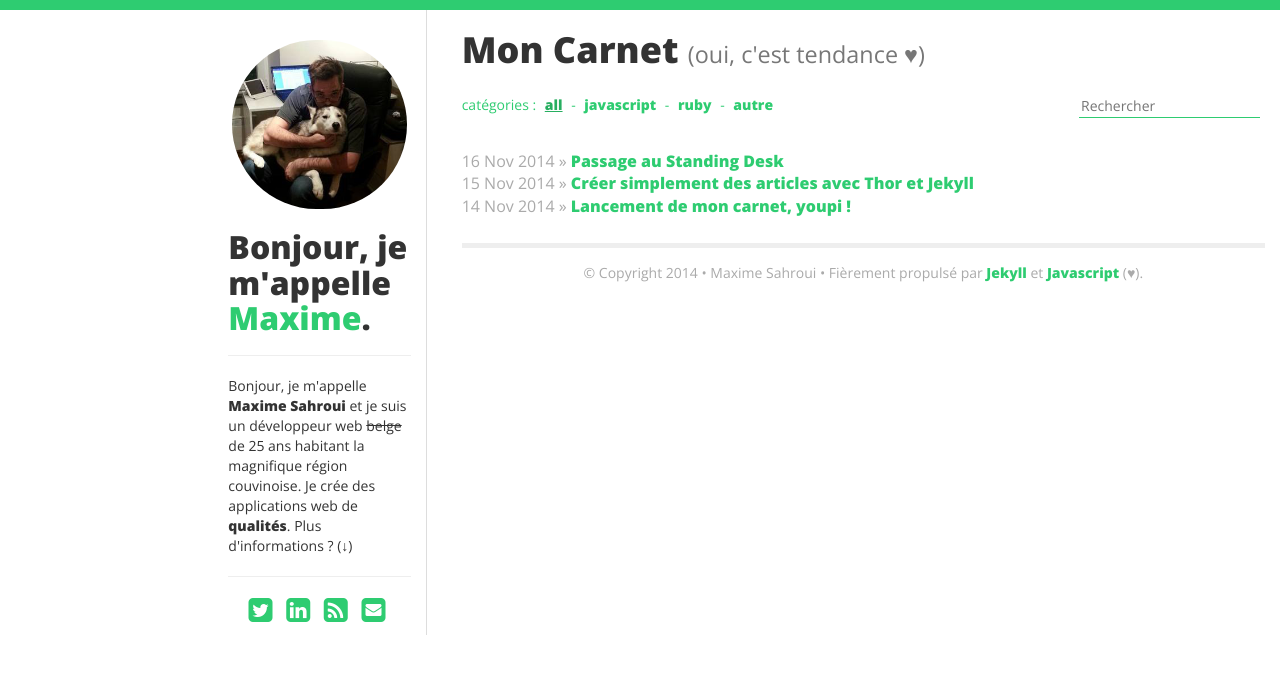
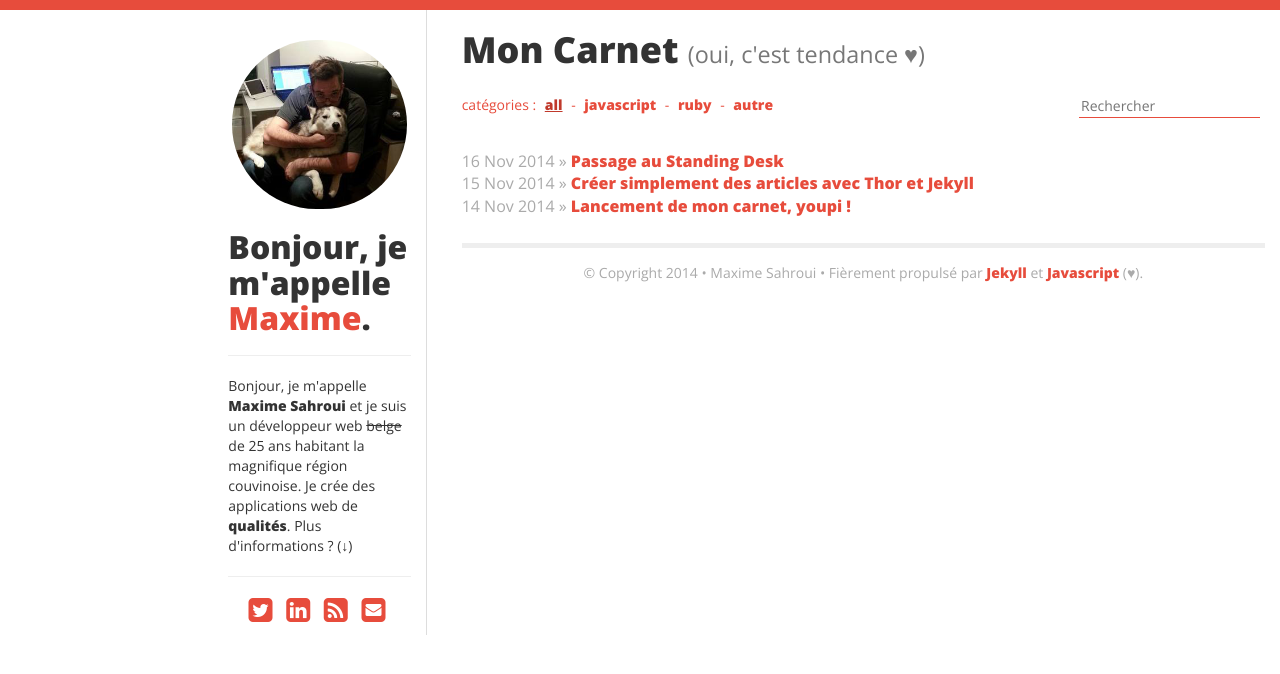
Before and after one commit to maximeshr/maximeshr.github.io, a Jekyll site: the page built from index.html, in a window 1280 px wide. Shown: the top 674 px of the page. Built offline with Jekyll 4.4.1, drawn with Linux system fonts in a browser that asks for light colours; nearby versions of some CDN libraries.

Commit message:
switching color for red.

```diff
--- a/css/main.css
+++ b/css/main.css
@@ -1,5 +1,5 @@
 body {
-  border-top: 10px solid #2ecc71;
+  border-top: 10px solid #e74c3c; /* 2ecc71*/
   font-family: 'Open Sans', sans-serif;
   font-weight: normal;
   font-size: 14px;
@@ -12,11 +12,11 @@ h1, h2, h3, h4, h5, h6 {
 
 a {
   font-weight: 800;
-  color: #2ecc71;
+  color: #e74c3c; /* 2ecc71*/
 }
 
 a:hover {
-  color: #27ae60;
+  color: #c0392b; /* 27ae60*/
 }
 
 .resized {
@@ -54,7 +54,7 @@ a:hover {
 }
 
 #filters {
-  color: #2ecc71;
+  color: #e74c3c; /* 2ecc71*/
   margin-left: 0;
   margin-top: 25px;
 }
@@ -64,13 +64,13 @@ a:hover {
 }
 
 .is-checked {
-  color: #27ae60;
+  color: #c0392b; /* 27ae60*/
   text-decoration: underline;
 }
 
 #quicksearch {
   border: none;
-  border-bottom: 1px solid #2ecc71;
+  border-bottom: 1px solid #e74c3c; /* 2ecc71*/
 }
 
 #quicksearch:focus {
```
Also changed, not shown: 2 other files.
